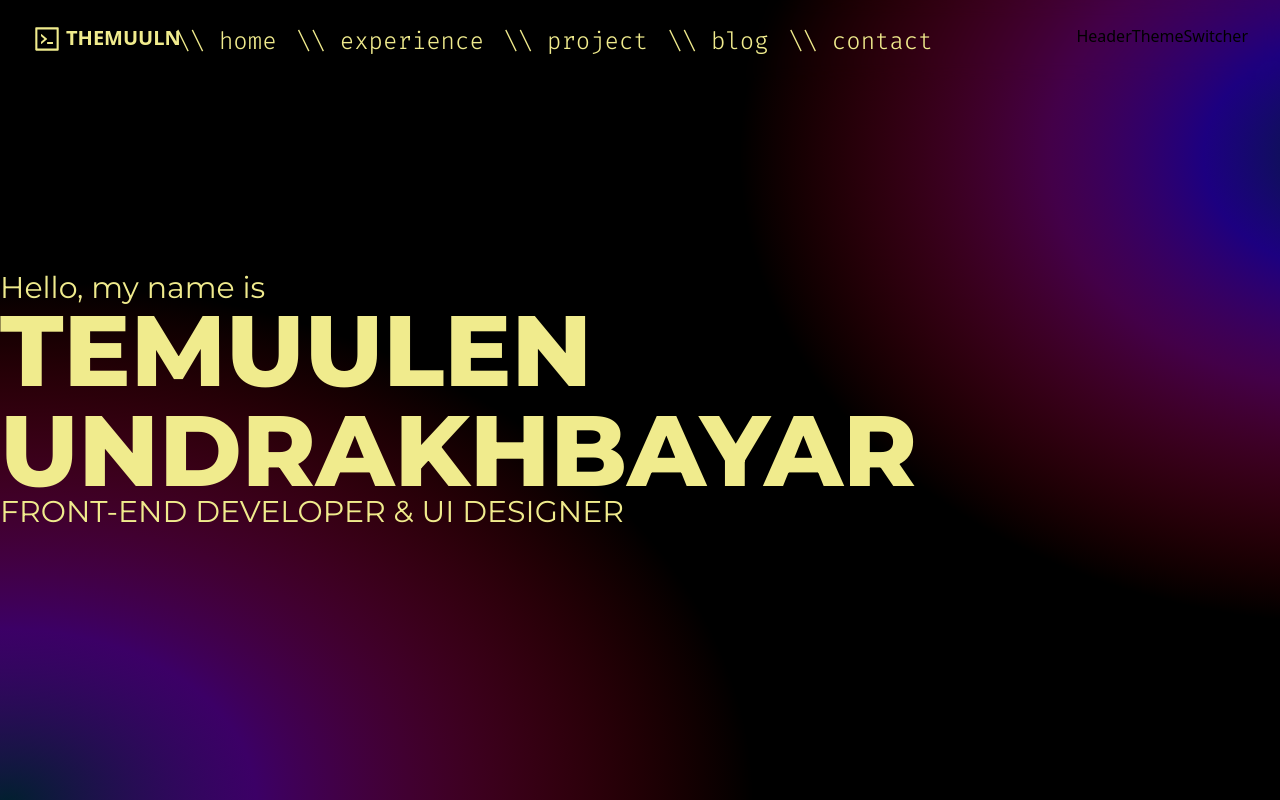
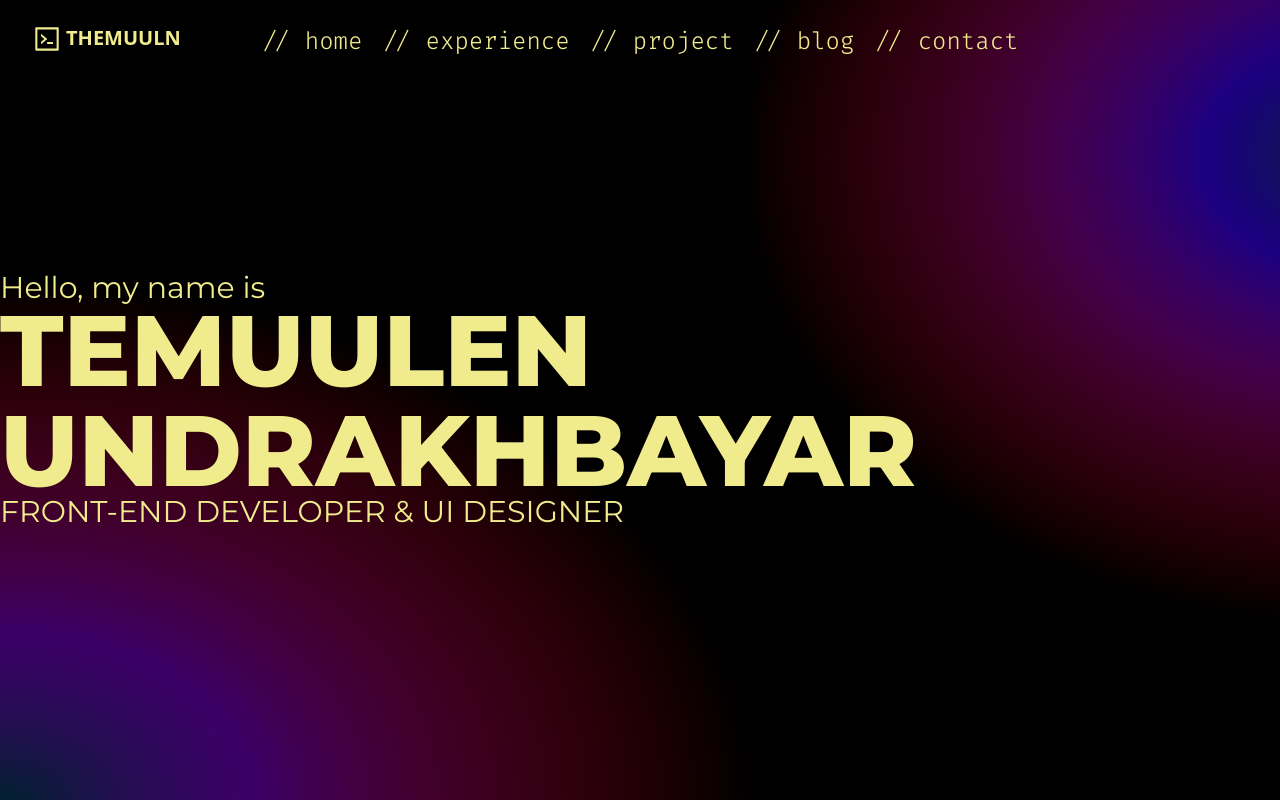
Before and after one commit to themuuln/final-portfolio, a Next.js app: page / in a window 1280 px wide. Shown: the top 800 px of the page. Built offline with nearby package versions, Linux system fonts and the light colour scheme.

Commit message:
ui: transfer

```diff
--- a/app/page.tsx
+++ b/app/page.tsx
@@ -1,9 +1,6 @@
 "use client";
-
 import HeroSection from "@/components/hero/HeroSection";
-import HeaderSection from "@/components/header/HeaderSection";
 import MainSection from "@/components/main/MainSection";
-import FooterSection from "@/components/footer/FooterSection";
 import MbtiSection from "@/components/main/Mbti/MbtiSection";
 export default function Home() {
   return (
@@ -13,7 +10,6 @@ export default function Home() {
       <HeroSection />
       <MainSection />
       <MbtiSection />
-      <FooterSection />
     </>
   );
 }
--- a/components/header/Buttons.tsx
+++ b/components/header/Buttons.tsx
@@ -16,7 +16,7 @@ const Buttons = ({ context }: Props) => {
         whileInView={{ x: 0, opacity: 1, y: 0 }}
         className={`${firacode.className} cursor-pointer font-sans transition ease-linear hover:text-brand_main-300`}
       >
-        \\ {context}
+        // {context}
       </motion.button>
     </>
   );
--- a/components/header/HeaderSection.tsx
+++ b/components/header/HeaderSection.tsx
@@ -9,10 +9,10 @@ const HeaderSection = () => {
       <div className="fixed top-0 z-10 h-[80px] w-full py-6 px-8 backdrop-blur">
         <div className="flex justify-between">
           <HeaderLeft context={"THEMUULN"} />
-          <div className="flex justify-center w-full ">
+          <div className="flex w-full justify-center ">
             <HeaderRight />
           </div>
-          <HeaderThemeSwitcher />
+          {/* <HeaderThemeSwitcher /> */}
         </div>
       </div>
     </>
```
